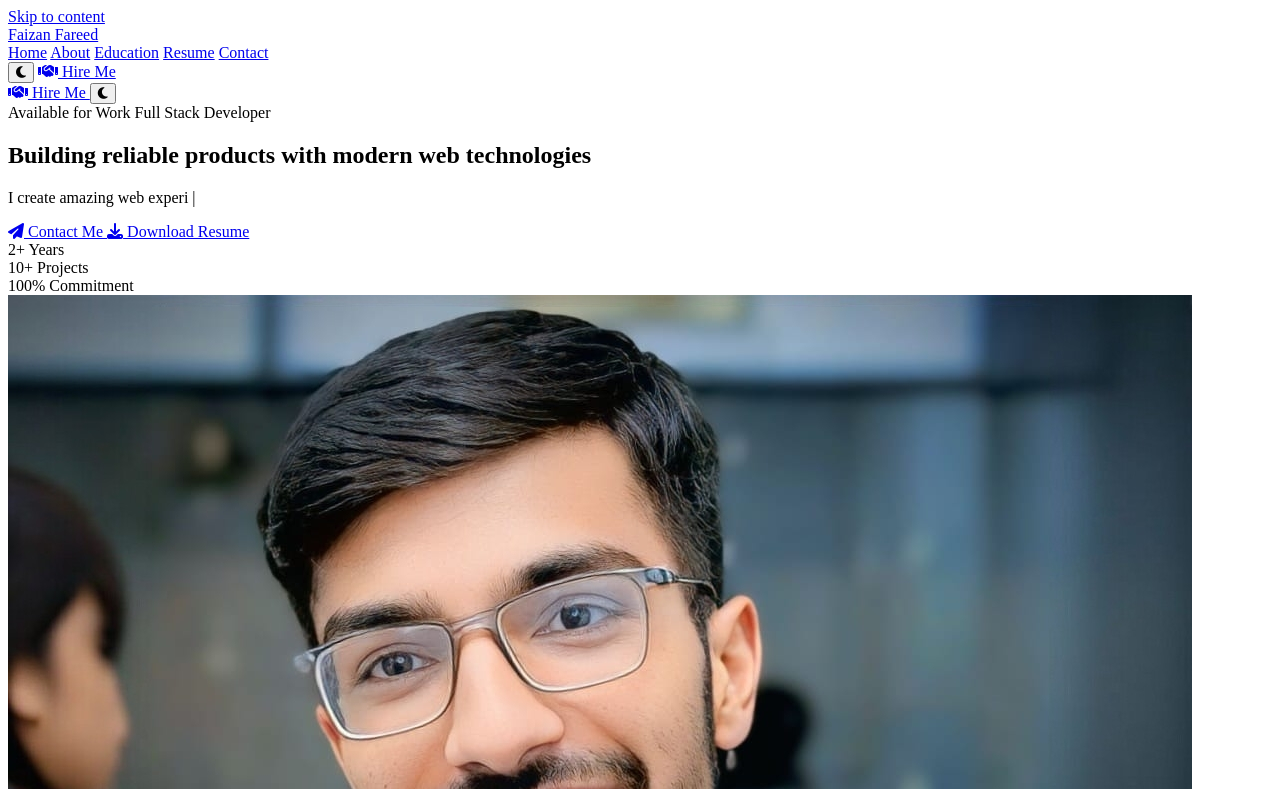
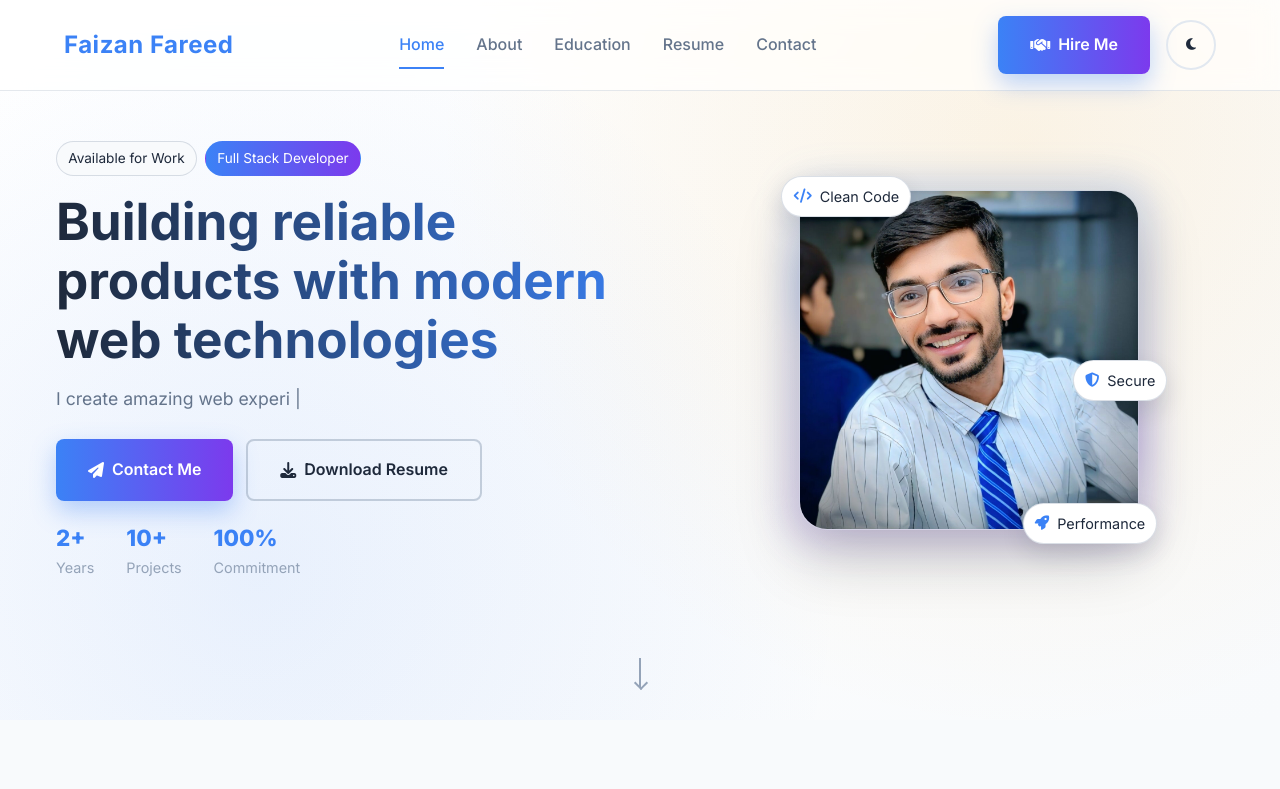
Before and after one commit to faizanfareed275/My-Porftfolio, a plain HTML site: page index.html in a window 1280 px wide. Shown: the top 789 px of the page. Drawn offline with nearby package versions, Linux system fonts and the light colour scheme; the site is published under a folder, as on GitHub Pages, so addresses that start at the root find nothing.

Commit message:
Update index.html

```diff
--- a/index.html
+++ b/index.html
@@ -24,8 +24,8 @@
     <link rel="icon" type="image/x-icon" href="./favicon.ico">
 
     <!-- CSS Files -->
-    <link rel="stylesheet" href="/styles/main.css">
-    <link rel="stylesheet" href="/styles/themes.css">
+    <link rel="stylesheet" href="styles/main.css">
+    <link rel="stylesheet" href="styles/themes.css">
 
     <!-- Font Awesome for Icons -->
     <link rel="stylesheet" href="https://cdnjs.cloudflare.com/ajax/libs/font-awesome/6.4.0/css/all.min.css">
```
